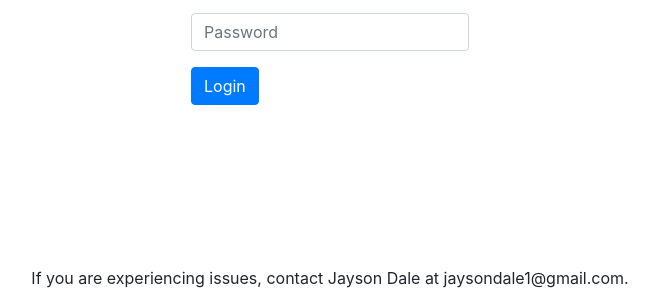
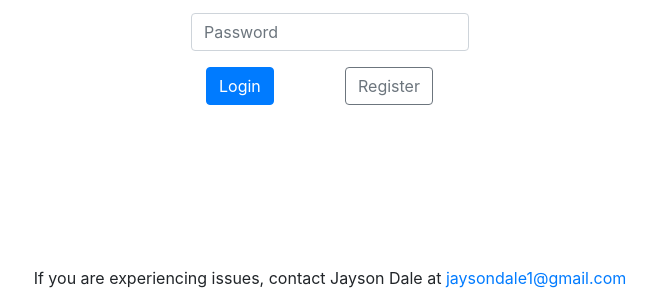
Before and after one commit to jaysondale/HFTC-Court-Booking-Website, a website: page index.html in a window 1280 px wide. Shown: the part 502-800 px from the top of the page, without its empty margins (310-966 px from the left). Drawn offline with Linux system fonts and the light colour scheme; no server answers.

Commit message:
Added register button to login page

```diff
--- a/index.html
+++ b/index.html
@@ -30,12 +30,19 @@
                         <input type="password" name="password" id="password" class="form-control" placeholder="Password">
                     </div>
                     <div class="form-group row">
-                        <button type="submit" class="btn btn-primary">Login</button>
+                        <div class="col-sm-6 col-12">
+                            <button type="submit" class="btn btn-primary">Login</button>
+                        </div>
+                        <div class="col-sm-6 ml-sm-auto col-12">
+                            <button id="reg-btn" type="button" class="btn btn-outline-secondary">Register</button>
+                        </div>
                     </div>
                 </form>
             </div>
             <div class="row pb-2 d-flex justify-content-center align-items-center fixed-bottom">
-                <span>If you are experiencing issues, contact Jayson Dale at jaysondale1@gmail.com.</span>
+                <div class="col-12 text-center">
+                    <span>If you are experiencing issues, contact Jayson Dale at </span><a href="mailto:jaysondale1@gmail.com">jaysondale1@gmail.com</a>
+                </div>
             </div>
         </div>
     </div>
@@ -60,6 +67,10 @@
         });
     };
     FullHeight();
+
+    $('#reg-btn').click(function() {
+        window.location = 'register.html'
+    })
 </script>
 
 <!-- Firebase -->
```
